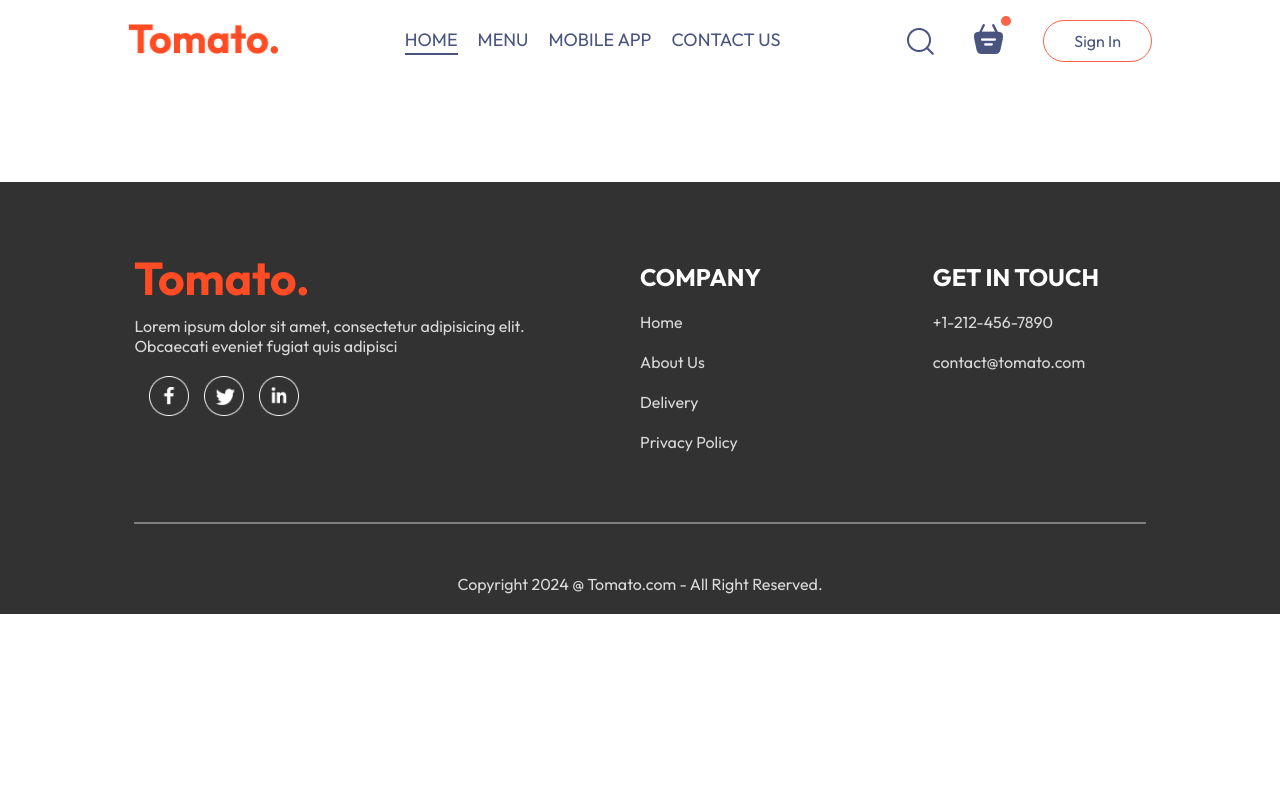
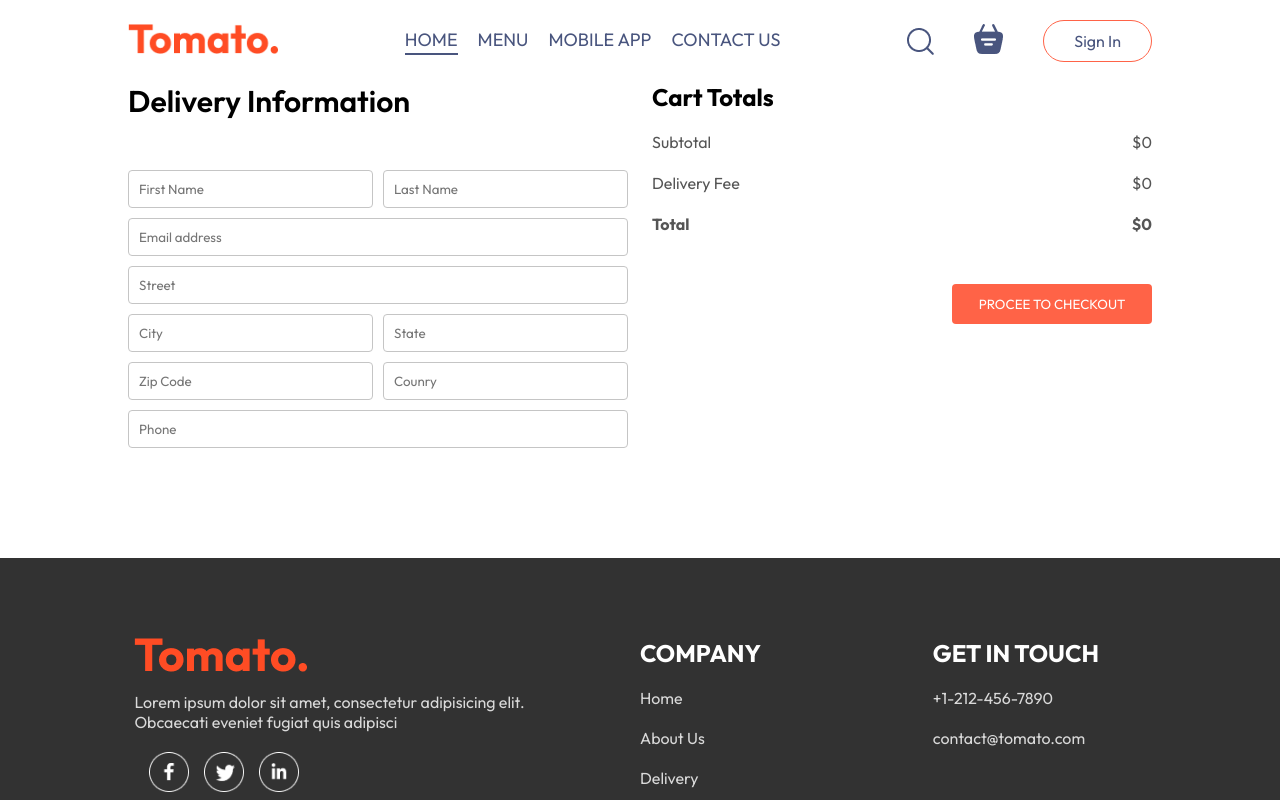
Before and after one commit to salimsheikh/react-vite-food-shop, a React (Vite) app in the folder front-end/: page /order in a window 1280 px wide. Shown: the top 800 px of the page. Built offline with nearby package versions, Linux system fonts and the light colour scheme.

Commit message:
Complted

```diff
--- a/front-end/src/components/navbar/Navbar.jsx
+++ b/front-end/src/components/navbar/Navbar.jsx
@@ -1,11 +1,13 @@
-import { useState } from 'react';
+import { useContext, useState } from 'react';
 import './Navbar.css';
 import {assets} from '../../assets/assets'
 import {Link} from 'react-router-dom'
+import { StoreContext } from '../../context/StoreContext';
 
 const Navbar = ({setShowLogin}) => {
 
   const [menu, setMenu] = useState("home");
+  const {getTotalCartAmount} = useContext(StoreContext);
 
   return (
     <div className='navbar'>
@@ -21,7 +23,7 @@ const Navbar = ({setShowLogin}) => {
         <img src={assets.search_icon} alt="" />
         <div className="navbar-search-icon">
           <Link to="/cart"><img src={assets.basket_icon} alt="" /></Link>
-          <div className="dot"></div>
+          <div className={getTotalCartAmount() === 0 ? "hide-dot" : "dot"}></div>
         </div>
         <button onClick={() =>setShowLogin(true)}>Sign In</button>
       </div>
--- a/front-end/src/context/StoreContext.jsx
+++ b/front-end/src/context/StoreContext.jsx
@@ -1,4 +1,4 @@
-import { createContext, useEffect, useState } from "react";
+import { createContext, useState } from "react";
 import PropsTypes from "prop-types";
 import { food_list } from "../assets/assets";
 
@@ -22,18 +22,29 @@ const StoreContextProvider = (props) => {
     setCartItems((prev) => ({...prev, [itemId]: prev[itemId] - 1 }))
   }
 
+  const getTotalCartAmount = () => {
+    let totalAmount = 0;
+    for(const item_id in cartItems)
+      {
+        if(cartItems[item_id] > 0){
+          let itemInfo = food_list.find((product) => product._id === item_id);
+          totalAmount += itemInfo.price*cartItems[item_id];
+        }
+      }
+      return totalAmount;
+  }
+
   const contextValue = {
     // Add your context values here
     food_list,
     cartItems,
     setCartItems,
     addToCart,
-    removeFromCart
+    removeFromCart,
+    getTotalCartAmount
   };
 
-  useEffect(() => {
-    console.log(cartItems)
-  },[cartItems])
+
 
   return (
     <StoreContext.Provider value={contextValue}>
--- a/front-end/src/pages/cart/CartPage.css
+++ b/front-end/src/pages/cart/CartPage.css
@@ -33,7 +33,6 @@
         display: flex;
         justify-content: space-around;
         gap: max(12vw,20px);
-    }
 
         .cart-total{
             flex: 1;
@@ -52,6 +51,7 @@
             border: 0;
             margin: 10px 7px;
             height: 1px;
+        }
     }
 
     .checkout-button{
--- a/front-end/src/pages/cart/CartPage.jsx
+++ b/front-end/src/pages/cart/CartPage.jsx
@@ -1,13 +1,19 @@
 import { useContext } from 'react';
 import './CartPage.css';
 import {StoreContext}  from '../../context/StoreContext'
+import { useNavigate } from 'react-router-dom';
 
 const CartPage = () => {
 
-  const {cartItems, food_list, removeFromCart} = useContext(StoreContext)
+  const {cartItems, food_list, removeFromCart,getTotalCartAmount} = useContext(StoreContext)
+
+  const navigate = useNavigate();
+
+  const ship_amount = getTotalCartAmount() > 0 ? 2 : 0;
+
   return (
     <div className='cart-page'>
-      <div className="cart-items">
+      <div key="cart-items" className="cart-items">
         <div className="cart-items-title">
           <p>Items</p>
           <p>Title</p>
@@ -56,21 +62,21 @@ const CartPage = () => {
             <div>
               <div className="cart-total-details">
                 <p>Subtotal</p>
-                <p>{0}</p>
+                <p>${getTotalCartAmount()}</p>
               </div>
               <hr />
               <div className="cart-total-details">
                 <p>Delivery Fee</p>
-                <p>{2}</p>
+                <p>${ship_amount}</p>
               </div>
               <hr />
               <div className="cart-total-details">
                 <b>Total</b>
-                <b>{3}</b>
+                <b>${getTotalCartAmount() + ship_amount }</b>
               </div>
             </div>
             <div className='checkout-button'>
-              <button>PROCEE TO CHECKOUT</button>
+              <button onClick={() => {navigate("/order")}}>PROCEE TO CHECKOUT</button>
             </div>
         </div>
 
--- a/front-end/src/pages/placeorder/PlaceOrderPage.css
+++ b/front-end/src/pages/placeorder/PlaceOrderPage.css
@@ -0,0 +1,79 @@
+.place-order{
+    display: flex;
+    align-items: start;
+    justify-content: space-between;
+
+    .place-order-left{
+        width: 100%;
+        max-width: max(30%,500px);
+
+        .title{
+            font-size: 30px;
+            font-weight: 600;
+            margin-bottom: 50px;
+        }
+
+        input{
+            margin-bottom: 10px;
+            width: 100%;
+            padding: 10px;
+            border: 1px solid #c5c5c5;
+            border-radius: 4px;
+            outline-color: tomato;
+
+        }
+
+        .multi-fields{
+            display: flex;
+            gap: 10px;
+
+        }
+    }
+
+    .place-order-right{
+        width: 100%;
+        max-width: max(40%, 500px);
+
+    }
+
+
+    .cart-total{
+        flex: 1;
+        display: flex;
+        flex-direction: column;
+        gap: 20px;
+    }
+
+    .cart-total-details{
+        display: flex;
+        justify-content:space-between;
+        color:#555;
+    }
+
+    hr{
+        border: 0;
+        margin: 10px 7px;
+        height: 1px;
+    }
+
+    .checkout-button{
+        text-align: right;
+        margin-top: 20px;
+
+        button{
+            border: none;
+            color: white;
+            background-color: tomato;
+            width: max(15vw, 200px);
+            padding: 12px 0px;
+            border-radius: 4px;
+            cursor: pointer;
+        }
+    }
+
+    .checkout-button{
+        text-align: right;
+        margin-top: 30px;
+    }
+
+}
--- a/front-end/src/pages/placeorder/PlaceOrderPage.jsx
+++ b/front-end/src/pages/placeorder/PlaceOrderPage.jsx
@@ -1,11 +1,65 @@
-import './PlaceOrderPage.css';
+import "./PlaceOrderPage.css";
+import {StoreContext}  from '../../context/StoreContext'
+import { useContext } from "react";
+const PlaceOrderPage = () => {
 
-const PlaceOrderPage = () => {
+  const {getTotalCartAmount} = useContext(StoreContext)
+  const ship_amount = getTotalCartAmount() > 0 ? 2 : 0;
+
   return (
-    <div>
+    <div className="place-order">
+      <div className="place-order-left">
+        <p className="title">Delivery Information</p>
+        <div className="multi-fields">
+          <input type="text" placeholder="First Name" />
+          <input type="text" placeholder="Last Name" />
+        </div>
+        <input type="email" placeholder="Email address" />
+        <input type="text" placeholder="Street" />
 
+        <div className="multi-fields">
+          <input type="text" placeholder="City" />
+          <input type="text" placeholder="State" />
+        </div>
+
+        <div className="multi-fields">
+          <input type="text" placeholder="Zip Code" />
+          <input type="text" placeholder="Counry" />
+        </div>
+
+        <input  type="text" placeholder="Phone" />
+
+
+      </div>
+      <div className="place-order-right">
+
+
+      <div className="cart-total">
+            <h2>Cart Totals</h2>
+            <div>
+              <div className="cart-total-details">
+                <p>Subtotal</p>
+                <p>${getTotalCartAmount()}</p>
+              </div>
+              <hr />
+              <div className="cart-total-details">
+                <p>Delivery Fee</p>
+                <p>${ship_amount}</p>
+              </div>
+              <hr />
+              <div className="cart-total-details">
+                <b>Total</b>
+                <b>${getTotalCartAmount() + ship_amount }</b>
+              </div>
+            </div>
+            <div className='checkout-button'>
+              <button onClick={() => {navigate("/order")}}>PROCEE TO CHECKOUT</button>
+            </div>
+        </div>
+
+      </div>
     </div>
   );
-}
+};
 
 export default PlaceOrderPage;
```
Lines whose indentation alone changed are shown as unchanged.
